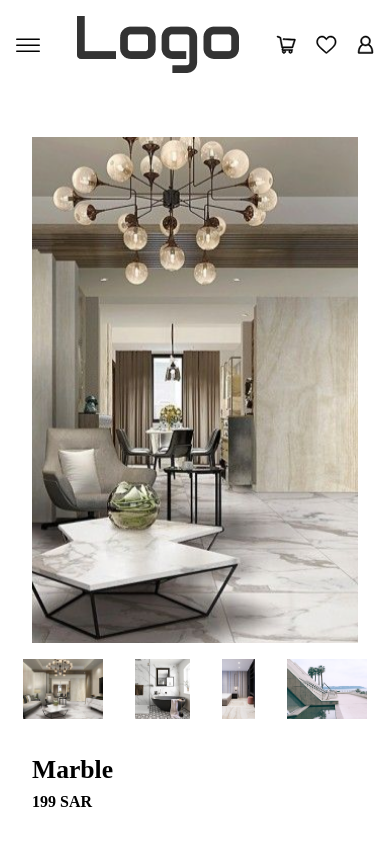
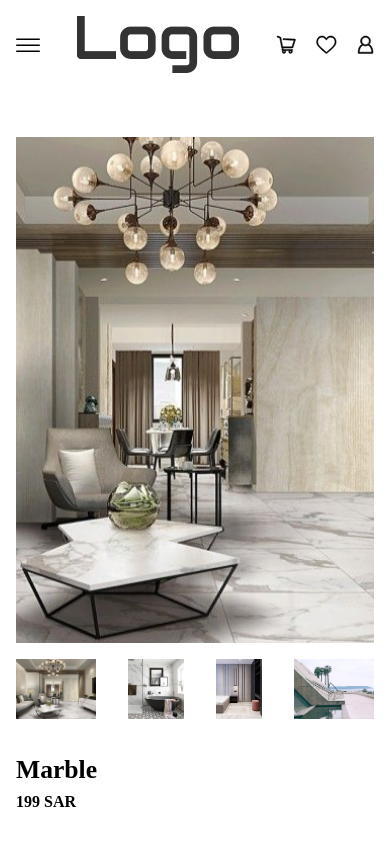
Before and after one commit to godstimedev/eshop, a React (Create React App) app: page /product/Marble in a window 390 px wide. Shown: the top 841 px of the page. Built offline with nearby package versions, Linux system fonts and the light colour scheme.

Commit message:
done with cart page and fixed footer responsive issue

```diff
--- a/src/pages/ProductDetails.tsx
+++ b/src/pages/ProductDetails.tsx
@@ -52,7 +52,7 @@ function ProductDetails({}: Props) {
 	const [active, setActive] = useState(1);
 
 	return (
-		<main className="px-[2rem] lg:px-[6rem] my-[3rem] flex flex-col gap-[6rem]">
+		<main className="px-[1rem] lg:px-[6rem] my-[3rem] flex flex-col gap-[6rem]">
 			<section className="flex flex-col md:flex-row gap-8">
 				<div className="w-full md:w-[50%] flex justify-center flex-col gap-4">
 					{activeImg === 1 && <img src={ProductImg} alt="/" className="w-fit h-[60vh] object-cover" />}
```
